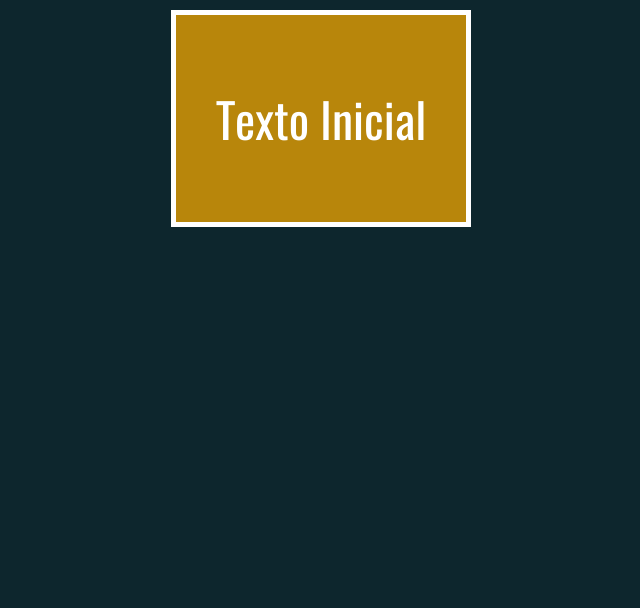
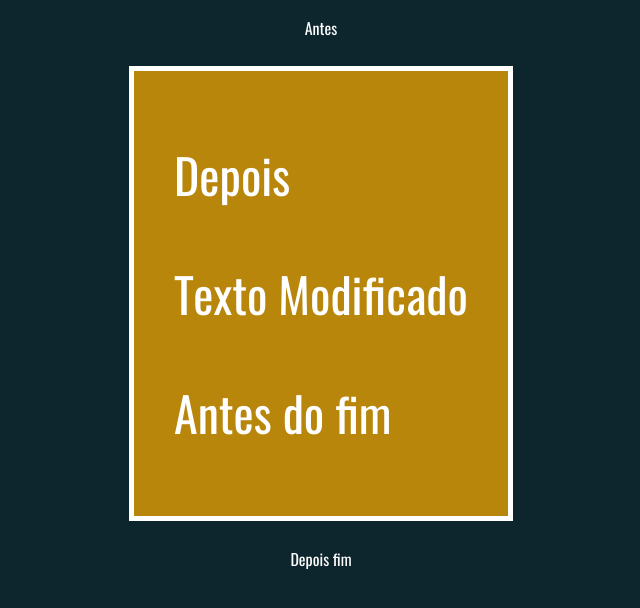
Before and after one commit to angelahempkmeier/javascript-learning, a website: page dom/dom/modificandoHTML2.html in a window 1280 px wide. Shown: the whole page, without its empty margins (319-959 px from the left). Drawn offline with Linux system fonts and the light colour scheme.

Commit message:
modificando html 2

```diff
--- a/dom/dom/modificandoHTML2.html
+++ b/dom/dom/modificandoHTML2.html
@@ -12,7 +12,15 @@
         <p>Texto Inicial</p>
     </div>
     <script>
-        // ...
+        const div = document.querySelector('div');
+        div.innerHTML = 'Texto Modificado';
+        //div.outerHTML = 'Outer HTML';
+        div.insertAdjacentHTML('beforebegin', '<p>Antes</p>');
+        div.insertAdjacentHTML('afterbegin', '<p>Depois</p>');
+        div.insertAdjacentHTML('beforeend', '<p>Antes do fim</p>');
+        div.insertAdjacentHTML('afterend', '<p>Depois fim</p>');
+
+        console.log(div.innerText) /*devolve apenas o texto, sem tags*/;
     </script>
 </body>
 
```
